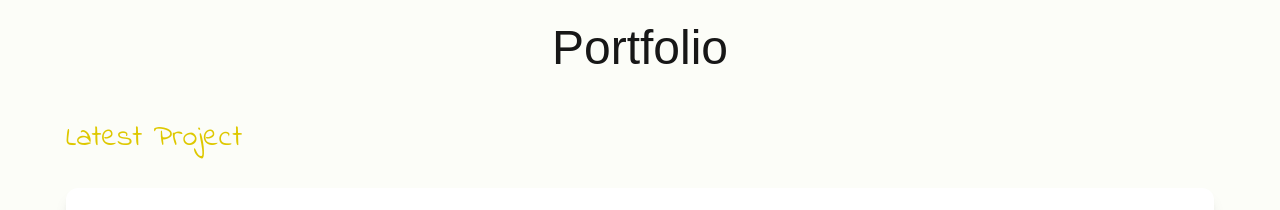
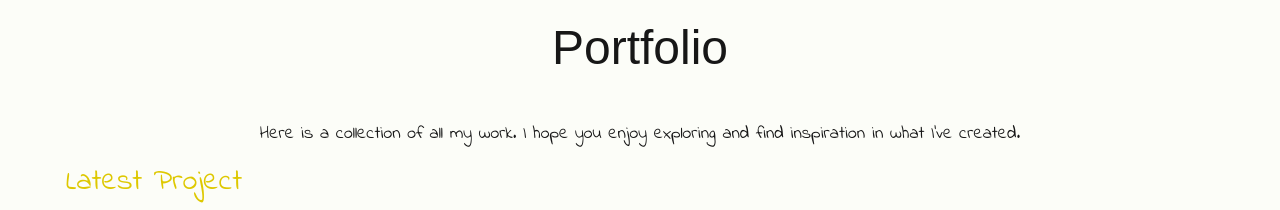
Before and after one commit to SirFamily/my-portfolio-web, a Next.js app: page / in a window 1280 px wide. Shown: the part 1640-1850 px from the top of the page. Built offline with nearby package versions, Linux system fonts and the light colour scheme; a web font is replaced by a local one.

Commit message:
Refactor layout and text formatting for improved readability and consistency

```diff
--- a/src/app/page.js
+++ b/src/app/page.js
@@ -101,7 +101,8 @@ export default function Home() {
       <section className="flex flex-col justify-center items-center min-h-screen py-16">
         <div className="max-w-7xl w-full">
           <h2 className={`${kranky.className} text-5xl mb-12 text-center`}>Portfolio</h2>
-
+          <p className={`${indieFlower.className} text-lg mb-4 text-center`}>
+          Here is a collection of all my work. I hope you enjoy exploring and find inspiration in what I've created.</p>
           {/* Latest Project */}
           <div className="mb-16">
             <h3 className={`${indieFlower.className} text-3xl text-[#DEC800] mb-8`}>Latest Project</h3>
```
